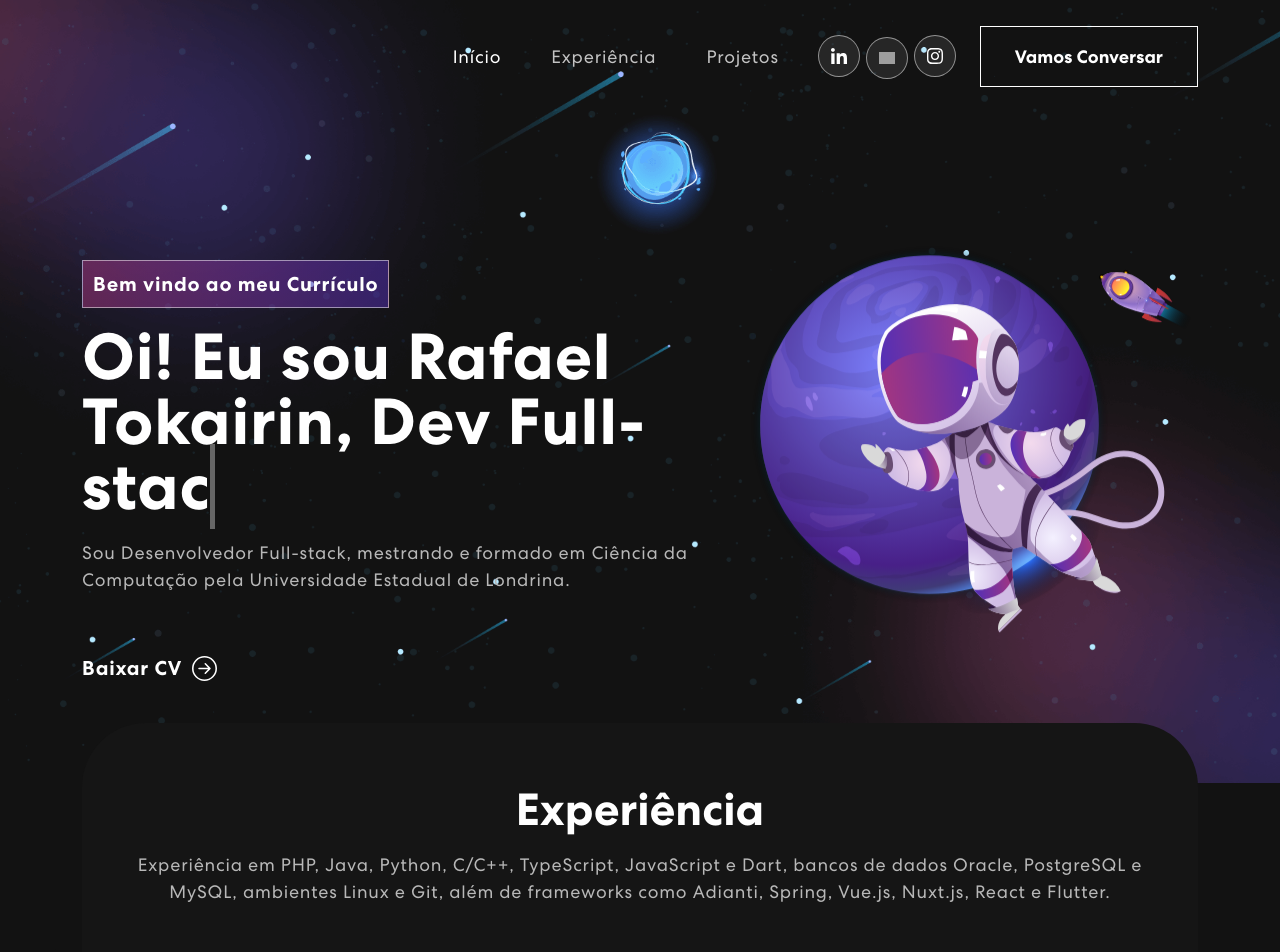
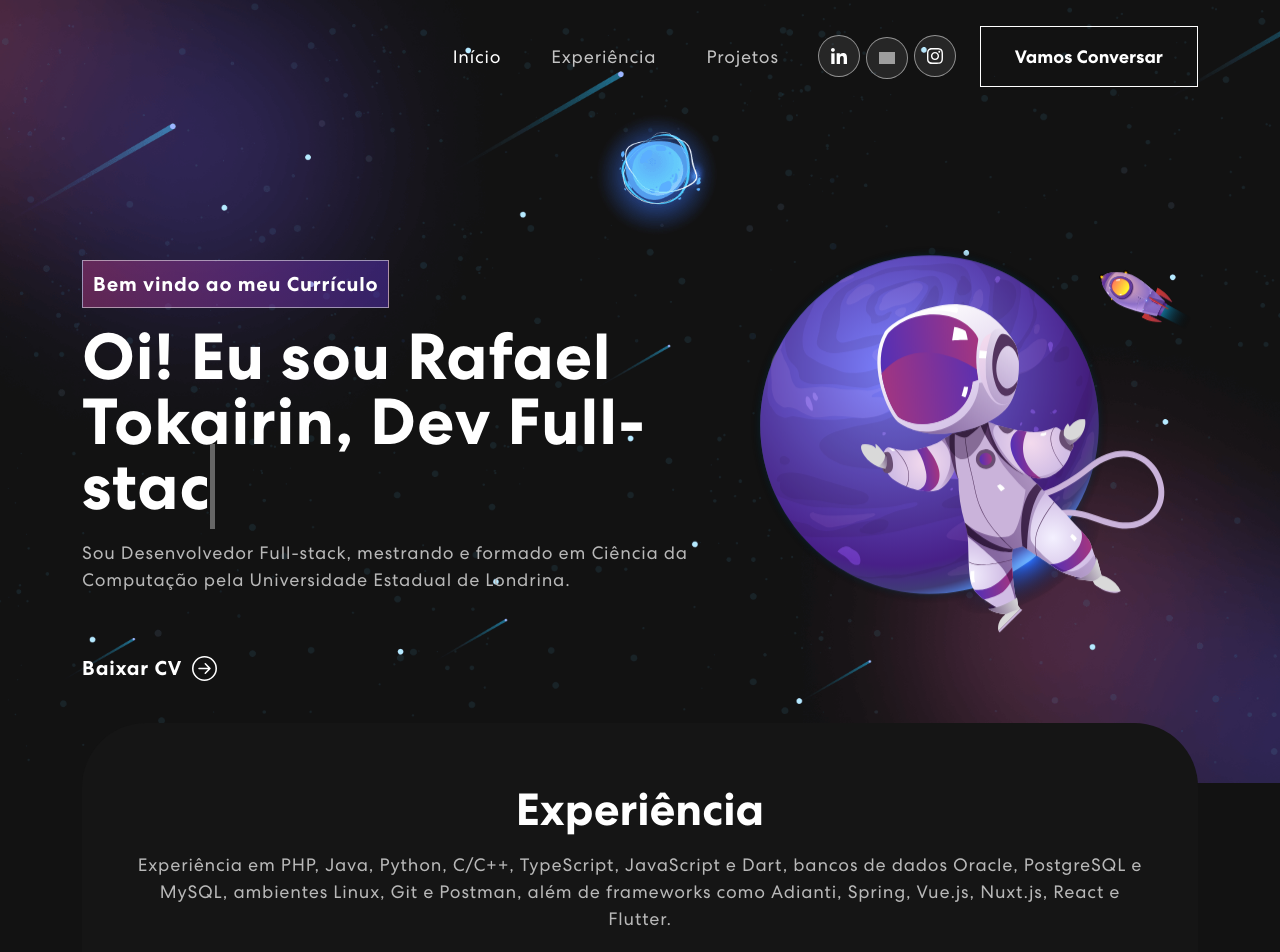
Before and after one commit to rafatokairin/Resume, a React (Create React App) app in the folder frontend/: page / in a window 1280 px wide. Shown: the top 952 px of the page. Built offline with nearby package versions, Linux system fonts and the light colour scheme; grey boxes are pictures that could not be loaded.

Commit message:
style: Add Postman

```diff
--- a/frontend/src/components/Projects.js
+++ b/frontend/src/components/Projects.js
@@ -15,7 +15,6 @@ import tcc from "../assets/img/project-card/tcc.png";
 import eda from "../assets/img/project-card/eda.png";
 import rafalift from "../assets/img/project-card/rafalift.png";
 import latex from "../assets/img/project-card/latex.png";
-
 import apirest from "../assets/img/project-card/apirest.png";
 import speedtest from "../assets/img/project-card/speedtest.png";
 import colorSharp2 from "../assets/img/color-sharp2.png";
--- a/frontend/src/components/Skills.js
+++ b/frontend/src/components/Skills.js
@@ -16,7 +16,7 @@ import postgresql from "../assets/img/skills/postgresql.svg";
 import mysql from "../assets/img/skills/mysql.svg";
 import linux from "../assets/img/skills/linux.svg";
 import git from "../assets/img/skills/git.svg";
-
+import postman from "../assets/img/skills/postman.svg";
 import Carousel from "react-multi-carousel";
 import "react-multi-carousel/lib/styles.css";
 import colorSharp from "../assets/img/color-sharp.png";
@@ -50,7 +50,7 @@ export const Skills = () => {
               <h2>Experiência</h2>
 
               <p>
-                Experiência em PHP, Java, Python, C/C++, TypeScript, JavaScript e Dart, bancos de dados Oracle, PostgreSQL e MySQL, ambientes Linux e Git, além de frameworks como Adianti, Spring, Vue.js, Nuxt.js, React e Flutter.
+                Experiência em PHP, Java, Python, C/C++, TypeScript, JavaScript e Dart, bancos de dados Oracle, PostgreSQL e MySQL, ambientes Linux, Git e Postman, além de frameworks como Adianti, Spring, Vue.js, Nuxt.js, React e Flutter.
               </p>
 
               <Carousel
@@ -119,6 +119,11 @@ export const Skills = () => {
                 </div>
 
                 <div className="item">
+                  <img src={postman} alt="Postman" />
+                  <h5>Postman</h5>
+                </div>
+
+                <div className="item">
                   <img src={adianti} alt="Adianti Framework" />
                   <h5>Adianti</h5>
                 </div>
```
Also changed, not shown: frontend/src/assets/img/skills/postman.svg (added).
